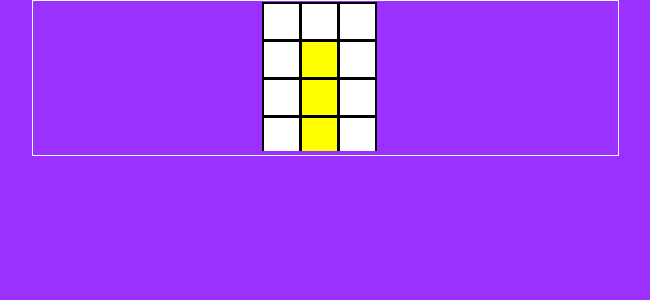
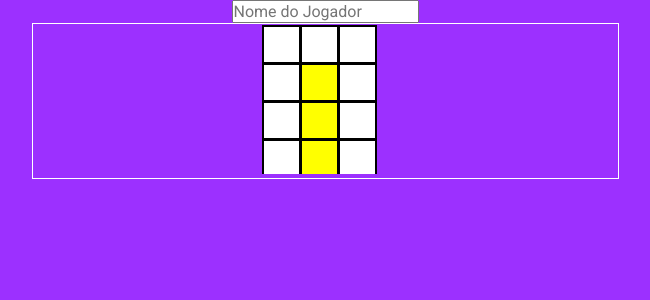
Before and after one commit to jonathanccalixto/game-web, a React (Create React App) app: page /ludo in a window 1280 px wide. Shown: the top 300 px of the page, without its empty margins (315-965 px from the left). Built offline with nearby package versions, Linux system fonts and the light colour scheme; a web font is replaced by a local one.

Commit message:
Implements a Ludo player

```diff
--- /dev/null
+++ b/src/pages/Ludo/Player/index.tsx
@@ -0,0 +1,13 @@
+import React from 'react';
+
+import { Container } from './styles';
+
+const Player: React.FC = () => {
+  return (
+    <Container>
+      <input placeholder="Nome do Jogador" />
+    </Container>
+  );
+};
+
+export default Player;
--- /dev/null
+++ b/src/pages/Ludo/Player/styles.ts
@@ -0,0 +1,5 @@
+import styled from 'styled-components';
+
+export const Container = styled.div`
+  display: flex;
+`;
--- a/src/pages/Ludo/index.tsx
+++ b/src/pages/Ludo/index.tsx
@@ -1,11 +1,13 @@
 import React from 'react';
 
+import Player from './Player';
 import Board from './Board';
 import { Container } from './styles';
 
 const Ludo: React.FC = () => {
   return (
     <Container>
+      <Player />
       <Board />
     </Container>
   );
```
